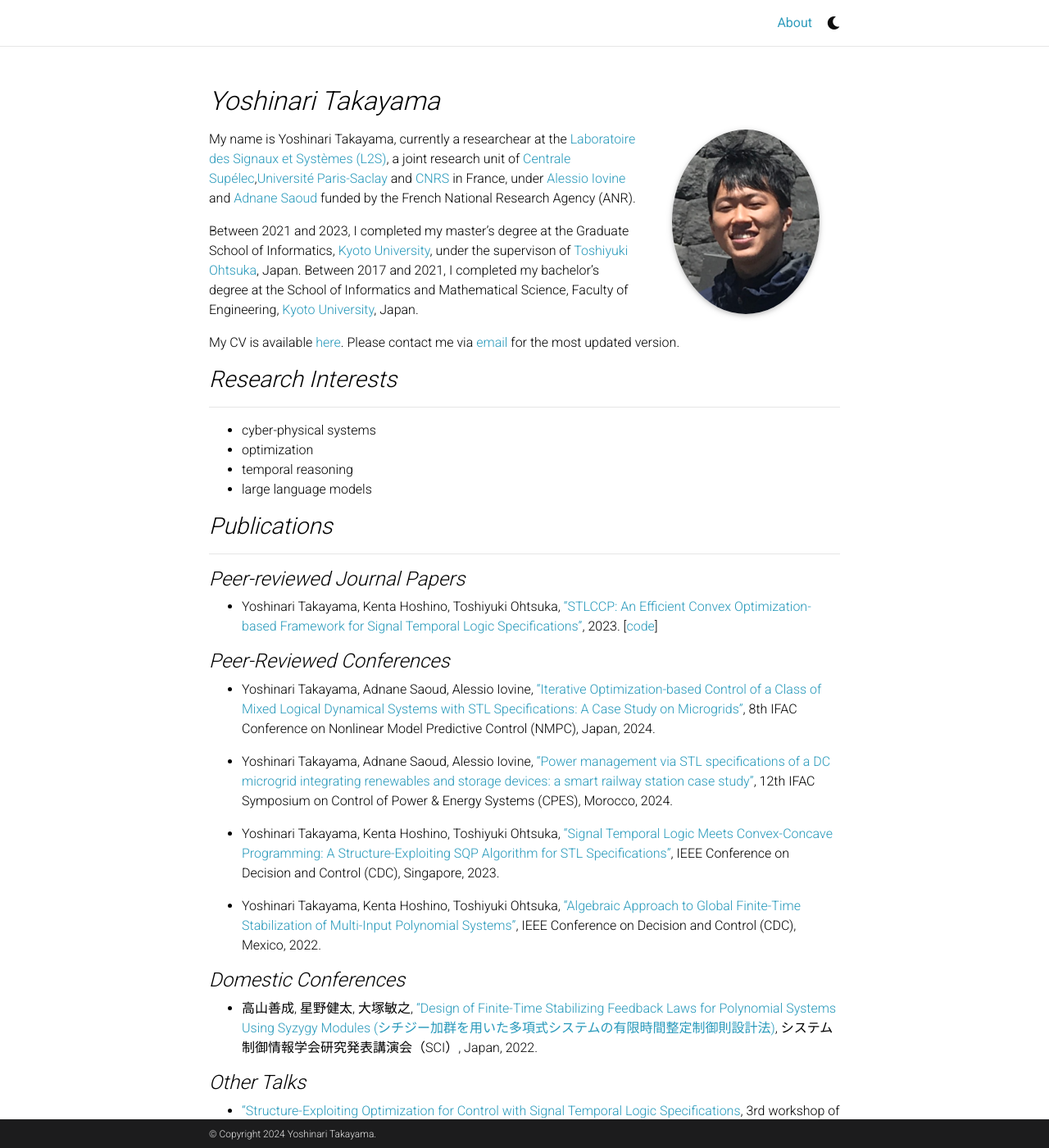
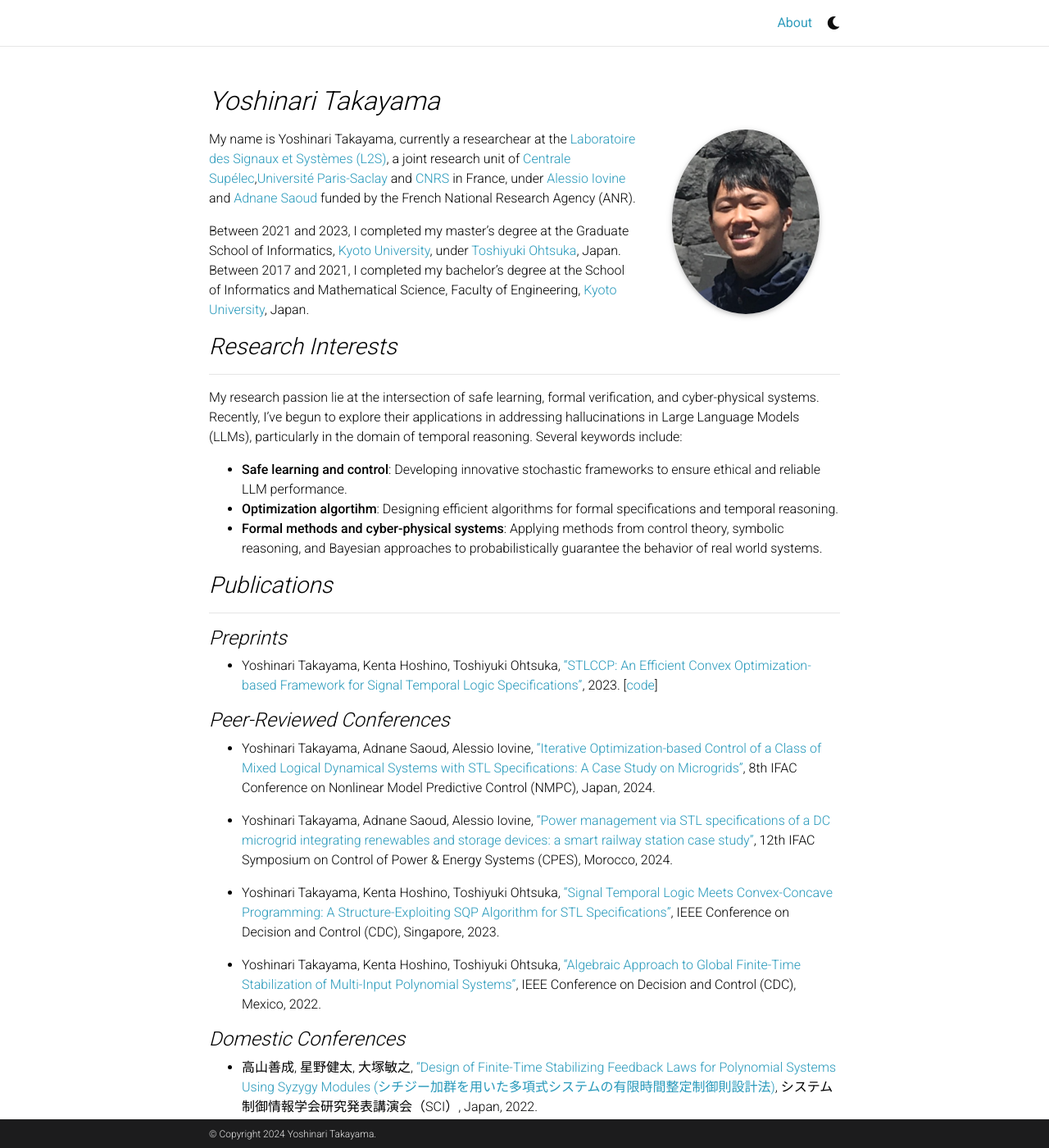
Before and after one commit to yotakayama/yotakayama.github.io, a Jekyll site: the page built from _pages/about.md, in a window 1280 px wide and 1400 px high. Shown: the whole window at 82% size. Built offline with Jekyll 4.4.1, drawn with Linux system fonts in a browser that asks for light colours; comment, search, counter and statistics services are not loaded; a style sheet for code colours, icons or effects is not loaded; some of the changed text lies outside the part shown.

```diff
--- a/_pages/about.md
+++ b/_pages/about.md
@@ -19,22 +19,41 @@
 
  My name is Yoshinari Takayama, currently a researchear at the [Laboratoire des Signaux et Systèmes (L2S)](https://l2s.centralesupelec.fr), a joint research unit of [Centrale Supélec](https://www.centralesupelec.fr/en/),[Université Paris-Saclay](https://www.universite-paris-saclay.fr/en/) and [CNRS](https://www.cnrs.fr/en/) in France, under [Alessio Iovine](https://sites.google.com/view/alessioiovine/) and [Adnane Saoud](https://sites.google.com/view/adnanesaoud/) funded by the French National Research Agency (ANR).
 
-Between 2021 and 2023, I completed my master's degree at the Graduate School of Informatics, [Kyoto University](https://www.kyoto-u.ac.jp/en), under the supervison of [Toshiyuki Ohtsuka](http://www.ids.sys.i.kyoto-u.ac.jp/~ohtsuka/index.htm), Japan. Between 2017 and 2021, I completed my bachelor's degree at the School of Informatics and Mathematical Science, Faculty of Engineering, [Kyoto University](https://www.kyoto-u.ac.jp/en), Japan.
+Between 2021 and 2023, I completed my master's degree at the Graduate School of Informatics, [Kyoto University](https://www.kyoto-u.ac.jp/en), under [Toshiyuki Ohtsuka](http://www.ids.sys.i.kyoto-u.ac.jp/~ohtsuka/index.htm), Japan. Between 2017 and 2021, I completed my bachelor's degree at the School of Informatics and Mathematical Science, Faculty of Engineering, [Kyoto University](https://www.kyoto-u.ac.jp/en), Japan.
 
-My CV is available [here](https://drive.google.com/file/d/1UF-xSUt42NeCobBX2o89UOWqrAKKEh-z/view?usp=sharing). Please contact me via [email](up46564qu@gmail.com) for the most updated version.
  <style>/*
+ My CV is available [here](https://drive.google.com/file/d/1UF-xSUt42NeCobBX2o89UOWqrAKKEh-z/view?usp=sharing). Please contact me via [email](up46564qu@gmail.com) for the most updated version.
  ---------------------------------------
 I’m Yoshinari Takayama, a 2nd-year graduate student in Graduate School of Informatics, [Kyoto University](https://www.kyoto-u.ac.jp/en), Japan. My research supervisor is <a href="http://www.ids.sys.i.kyoto-u.ac.jp/~ohtsuka/index.htm">Toshiyuki Ohtsuka</a>.
  */</style>
 
 ### *Research Interests*
 ---------------------------------------
- * cyber-physical systems
- * optimization
- * temporal reasoning
- * large language models
+My research passion lie at the intersection of safe learning, formal verification, and cyber-physical systems. Recently, I've begun to explore their applications in addressing hallucinations in Large Language Models (LLMs), particularly in the domain of temporal reasoning. Several keywords include:
+
+* **Safe learning and control**: Developing innovative stochastic frameworks to ensure ethical and reliable LLM performance.
+* **Optimization algortihm**: Designing efficient algorithms for formal specifications and temporal reasoning.
+* **Formal methods and cyber-physical systems**: Applying methods from control theory, symbolic reasoning, and Bayesian approaches to probabilistically guarantee the behavior of real world systems.
+
 
  <style>/*
+
+ * Safe Learning Frameworks: Developing innovative stochastic frameworks to ensure ethical and reliable LLM performance.
+
+* Formal Verification for AI: Applying methods from control theory, symbolic reasoning, and Bayesian approaches to probabilistically guarantee the behavior of LLMs
+
+* Optimization Algorithms: Designing efficient algorithms for formal specifications and temporal reasoning. My STLCCP algorithm has improved processing speed for temporal logic constraints.
+
+* Key Research Areas:
+a) Control theory and reinforcement learning
+b) Formal verification and symbolic methods
+c) Stochastic programming and Bayesian approaches
+
+* Hallucination Mitigation: Advancing techniques like Reinforcement Learning from Human Feedback (RLHF) to reduce LLM hallucinations.
+ Hallucination Mitigation: I focus on tackling LLM hallucinations, particularly in the temporal reasoning domain. The Reinforcement Learning from Human Feedback (RLHF) framework is one approach I'm exploring to address this challenge.
+Probabilistic Guarantees: I investigate how we can provide probabilistic guarantees against hallucinations in LLMs and potential Artificial General Intelligence systems.
+Interdisciplinary Approach:
+
  __Control and verification of Cyber Physical Systems__: are generally tough, due to the hybrid nature of CPS, in which both continuous and discrete dynamics exist.
  Such hybrid systems are becoming very complex, and so the specification requirements are.
  the mathematical approaches developed in the field of
@@ -57,7 +76,7 @@
 
 ### *Publications*
 ---------------------------------------
-#### *Peer-reviewed Journal Papers*
+#### *Preprints*
 - Yoshinari Takayama, Kenta Hoshino, Toshiyuki Ohtsuka, ["STLCCP: An Efficient Convex Optimization-based Framework for Signal Temporal Logic Specifications"](https://arxiv.org/abs/2305.09441), 2023. [[code](https://github.com/yotakayama/stlccp)]
 
 #### *Peer-Reviewed Conferences*
```
Also changed, not shown: _news/announcement_2.md (+1 -1 lines).
